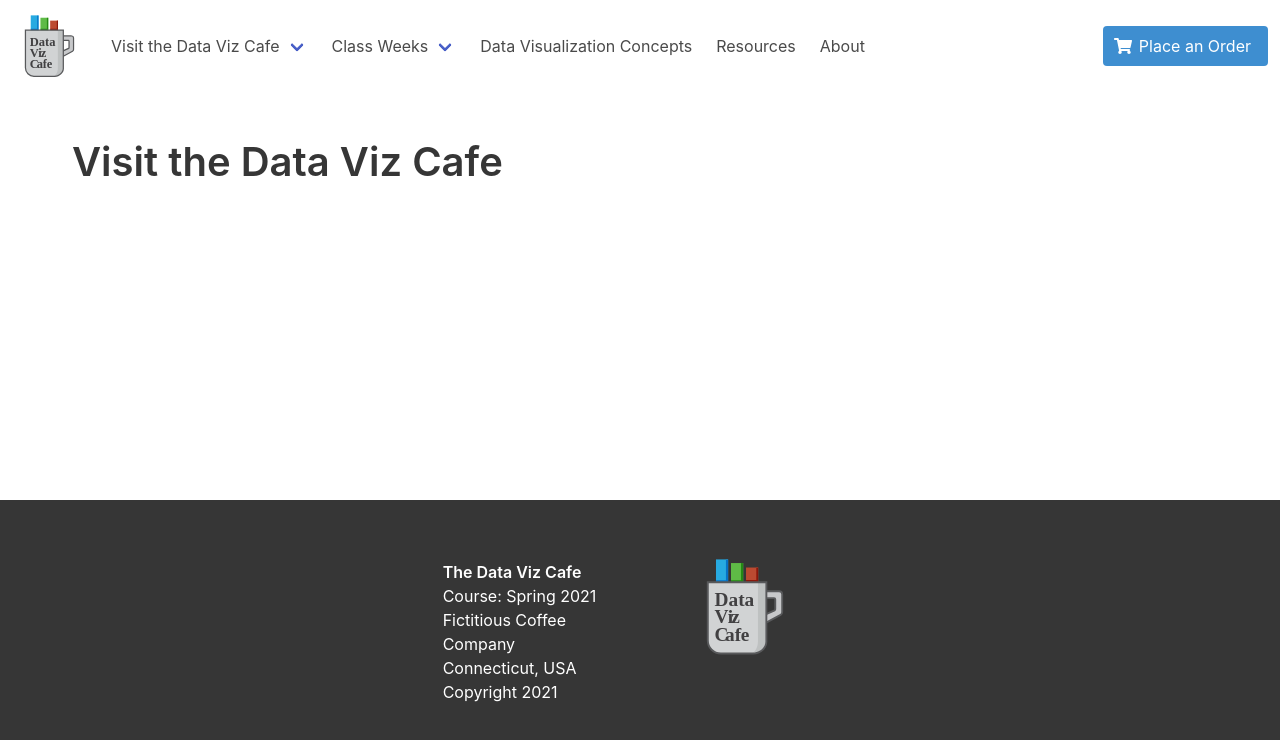
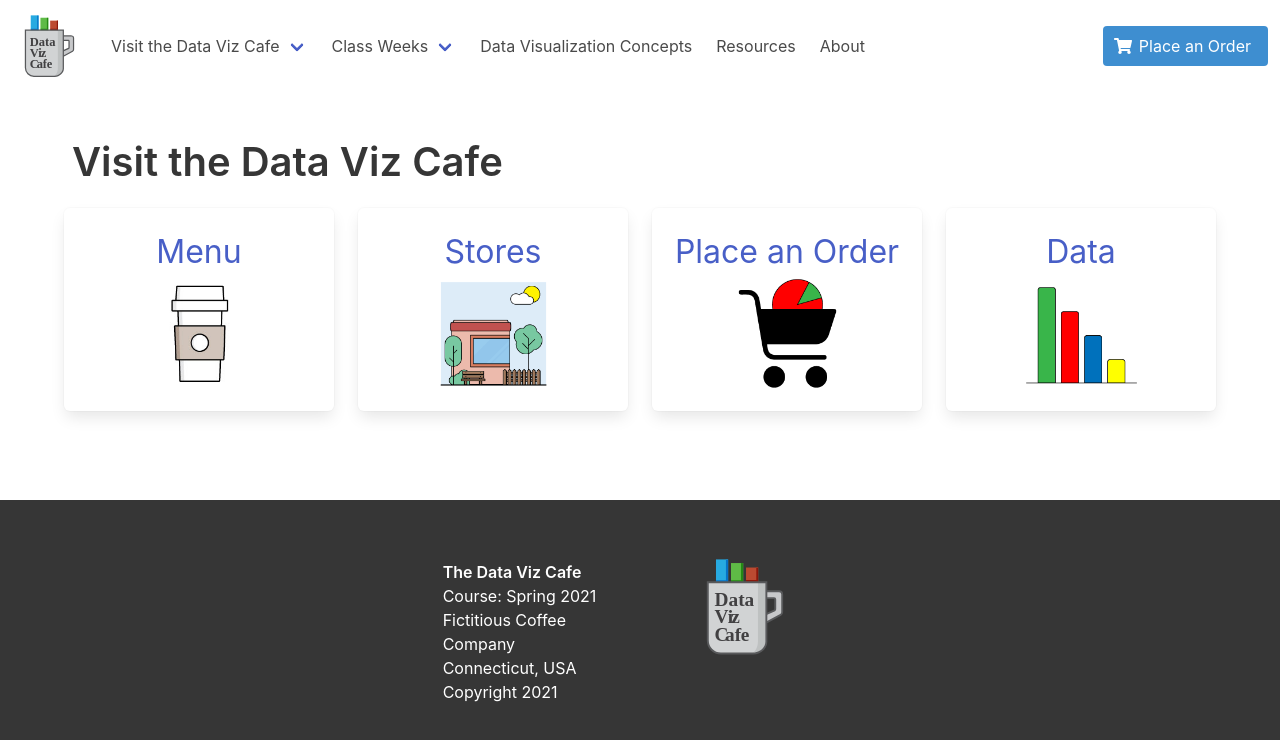
Before and after one commit to robert-laws/practice-dec-2020-react-app-with-bulma, a React (Create React App) app: page /cafe in a window 1280 px wide. Shown: the top 740 px of the page. Built offline with nearby package versions, Linux system fonts and the light colour scheme.

Commit message:
add cafe page content

```diff
--- a/src/pages/Cafe.js
+++ b/src/pages/Cafe.js
@@ -1,11 +1,74 @@
 import React from 'react';
 import { PageTitle } from '../components';
 import { SubPage } from '../layout';
+import { Link } from 'react-router-dom';
+import suburbanThumbnail from '../images/suburban-thumbnail.png';
+import cafeLatteThumbnail from '../images/cafe-latte-thumbnail.jpg';
+import columnChartThumbnail from '../images/column-chart-thumbnail.png';
+import orderCartThumbnail from '../images/order-cart-thumbnail.png';
 
 export const Cafe = () => {
   return (
     <SubPage>
       <PageTitle>Visit the Data Viz Cafe</PageTitle>
+      <div className='columns'>
+        <div className='column is-3'>
+          <div className='box has-text-centered'>
+            <Link className='is-size-3-desktop is-size-4-mobile' to='/menu'>
+              Menu
+              <figure class='image'>
+                <img
+                  src={cafeLatteThumbnail}
+                  alt='Menu'
+                  style={{ width: '50%', height: '50%', margin: '0 auto' }}
+                />
+              </figure>
+            </Link>
+          </div>
+        </div>
+        <div className='column is-3'>
+          <div className='box has-text-centered'>
+            <Link className='is-size-3-desktop is-size-4-mobile' to='/stores'>
+              Stores
+              <figure class='image'>
+                <img
+                  src={suburbanThumbnail}
+                  alt='Locations'
+                  style={{ width: '50%', height: '50%', margin: '0 auto' }}
+                />
+              </figure>
+            </Link>
+          </div>
+        </div>
+        <div className='column is-3'>
+          <div className='box has-text-centered'>
+            <Link className='is-size-3-desktop is-size-4-mobile' to='/order'>
+              Place an Order
+              <figure class='image'>
+                <img
+                  src={orderCartThumbnail}
+                  alt='Place an Order'
+                  style={{ width: '50%', height: '50%', margin: '0 auto' }}
+                />
+              </figure>
+            </Link>
+          </div>
+        </div>
+        <div className='column is-3'>
+          <div className='box has-text-centered'>
+            <Link className='is-size-3-desktop is-size-4-mobile' to='/data'>
+              Data
+              <figure class='image'>
+                <img
+                  src={columnChartThumbnail}
+                  alt='Data'
+                  style={{ width: '50%', height: '50%', margin: '0 auto' }}
+                />
+              </figure>
+            </Link>
+          </div>
+        </div>
+      </div>
     </SubPage>
   );
 };
```
Also changed, not shown: src/images/column-chart-thumbnail.png (added), src/images/order-cart-thumbnail.png (added).
